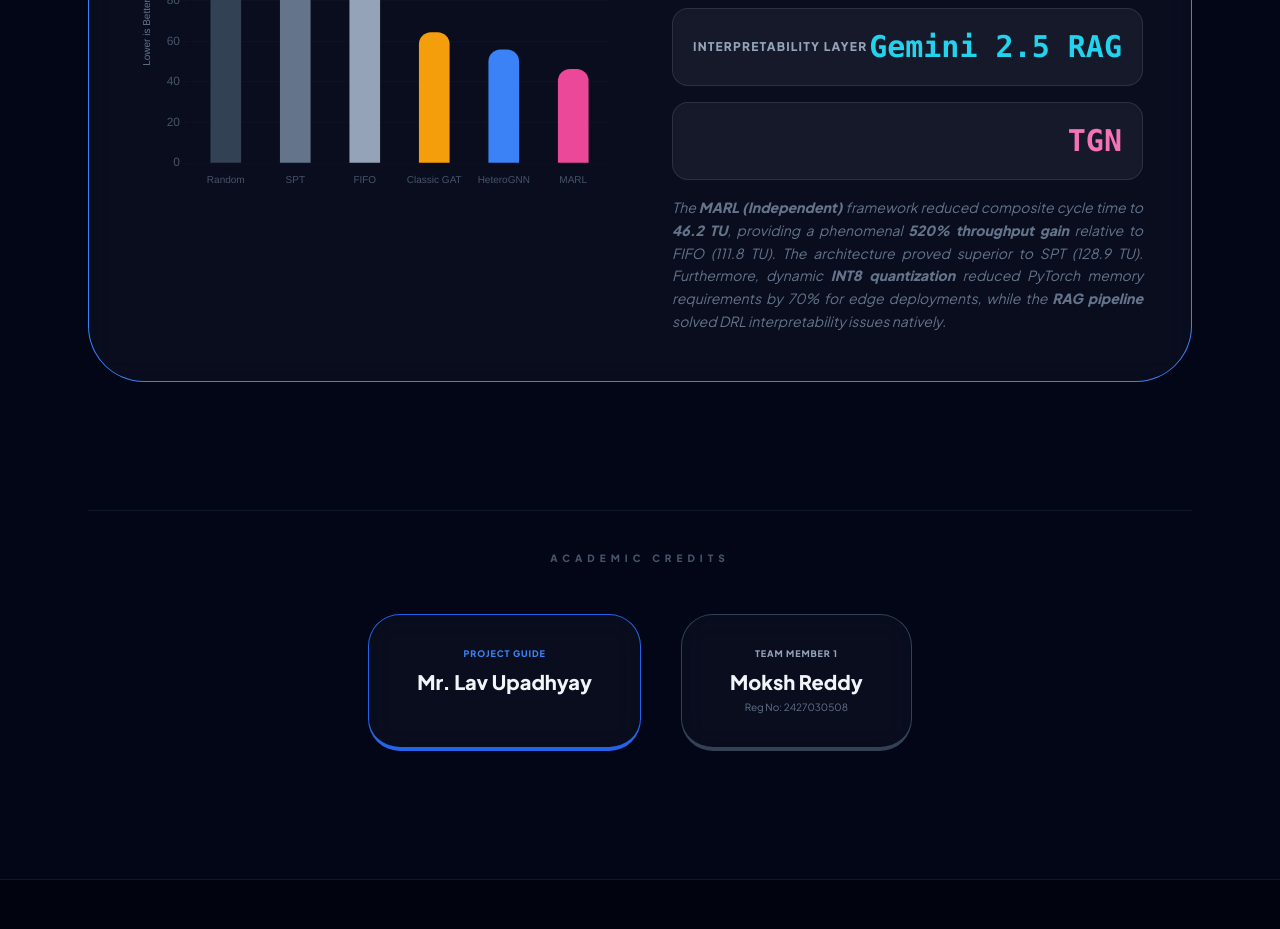
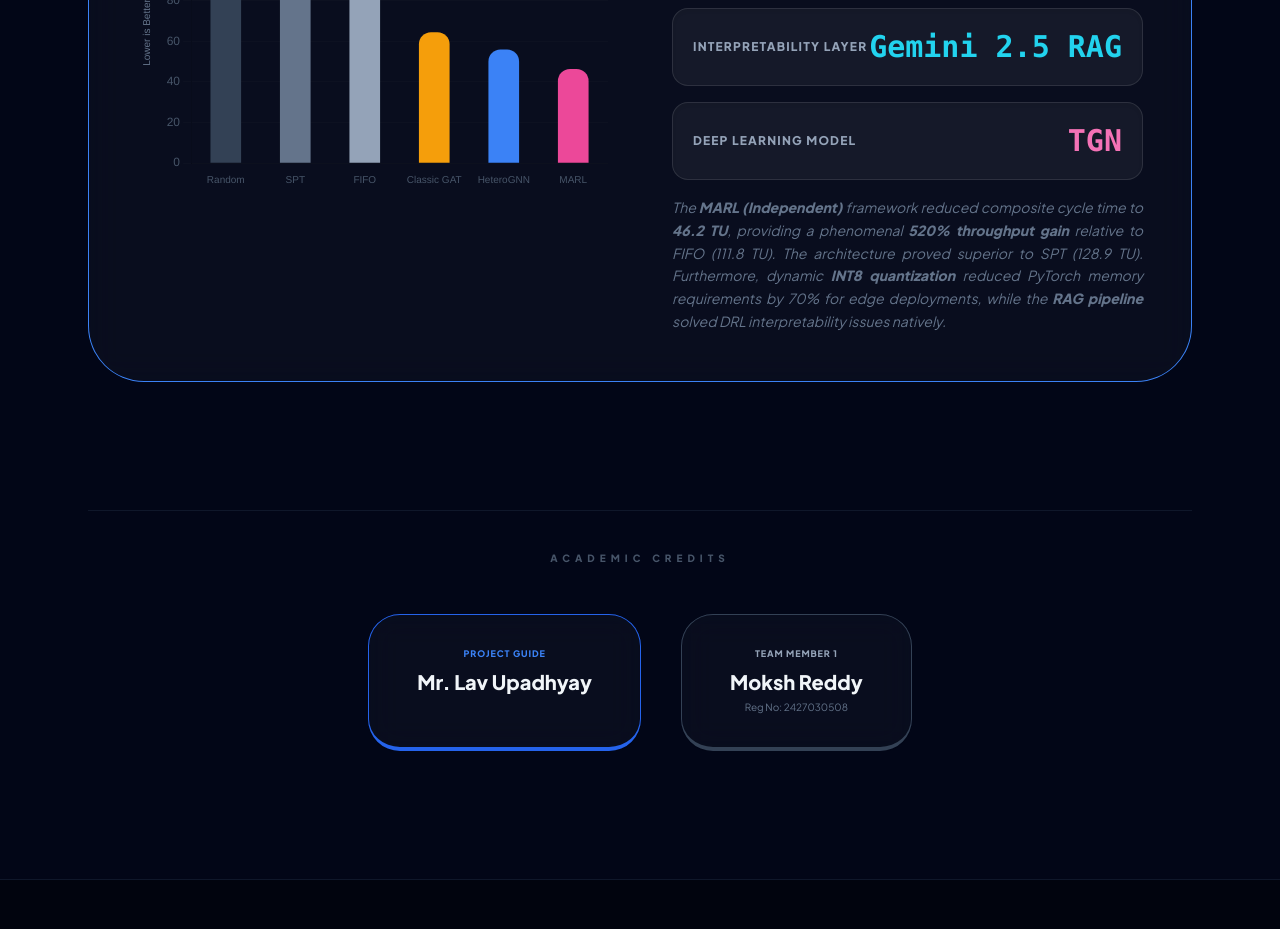
Before and after one commit to Moksh-189/PPT, a plain HTML site: page index.html in a window 1280 px wide. Shown: the part 3560-4489 px from the top of the page. Drawn offline with nearby package versions, Linux system fonts and the light colour scheme.

Commit message:
Add label for Deep Learning Model in index.html

```diff
--- a/index.html
+++ b/index.html
@@ -275,7 +275,7 @@
                     </div>
                     <div
                         class="p-5 rounded-2xl bg-white/5 flex justify-between items-center border border-white/10 shadow-inner">
-                        <span class="text-slate-400 font-bold uppercase text-xs tracking-widest"></span>
+                        <span class="text-slate-400 font-bold uppercase text-xs tracking-widest">Deep Learning Model</span>
                         <span class="text-pink-400 font-mono font-black text-3xl">TGN</span>
                     </div>
                     <p class="text-slate-500 text-sm italic text-justify leading-relaxed">
```
